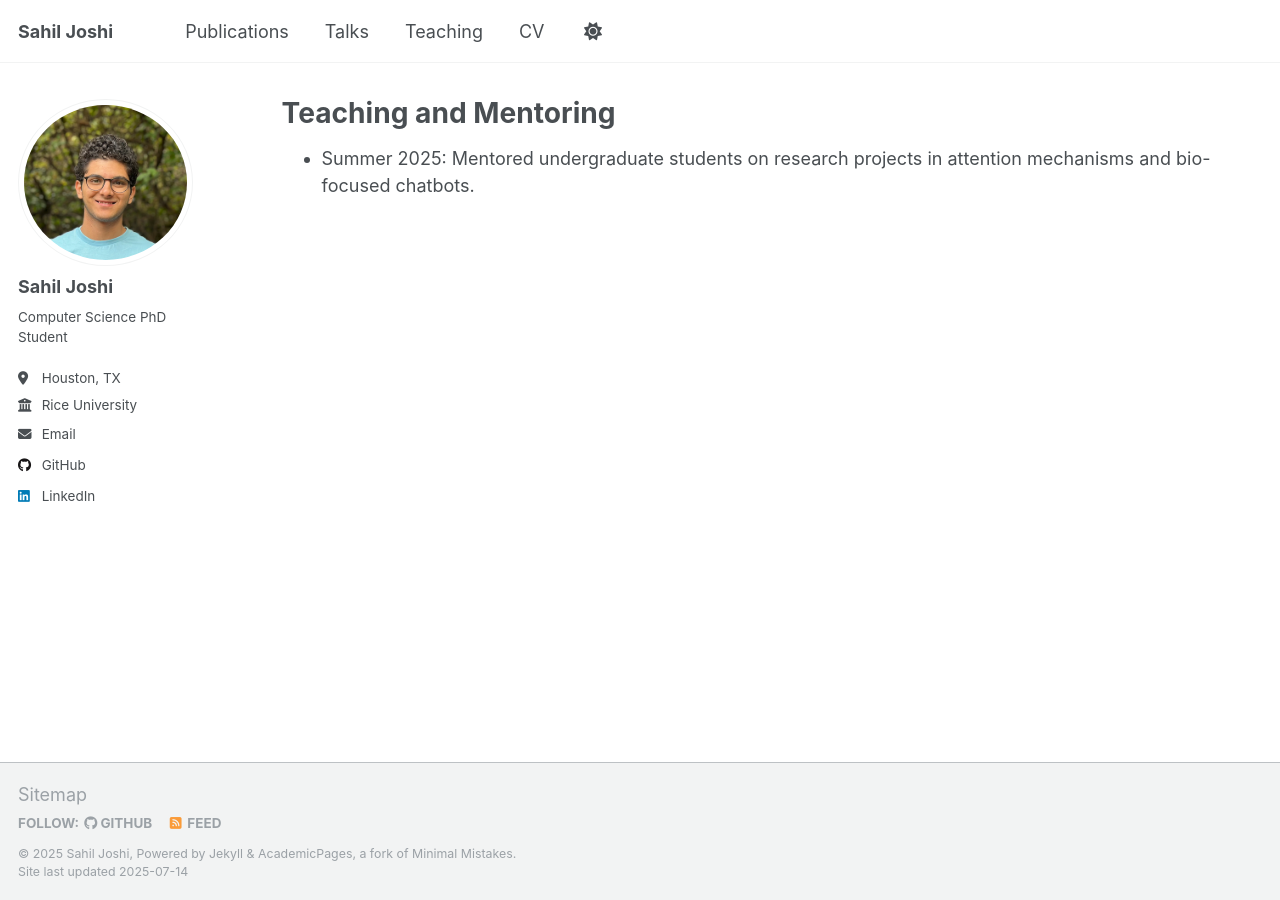
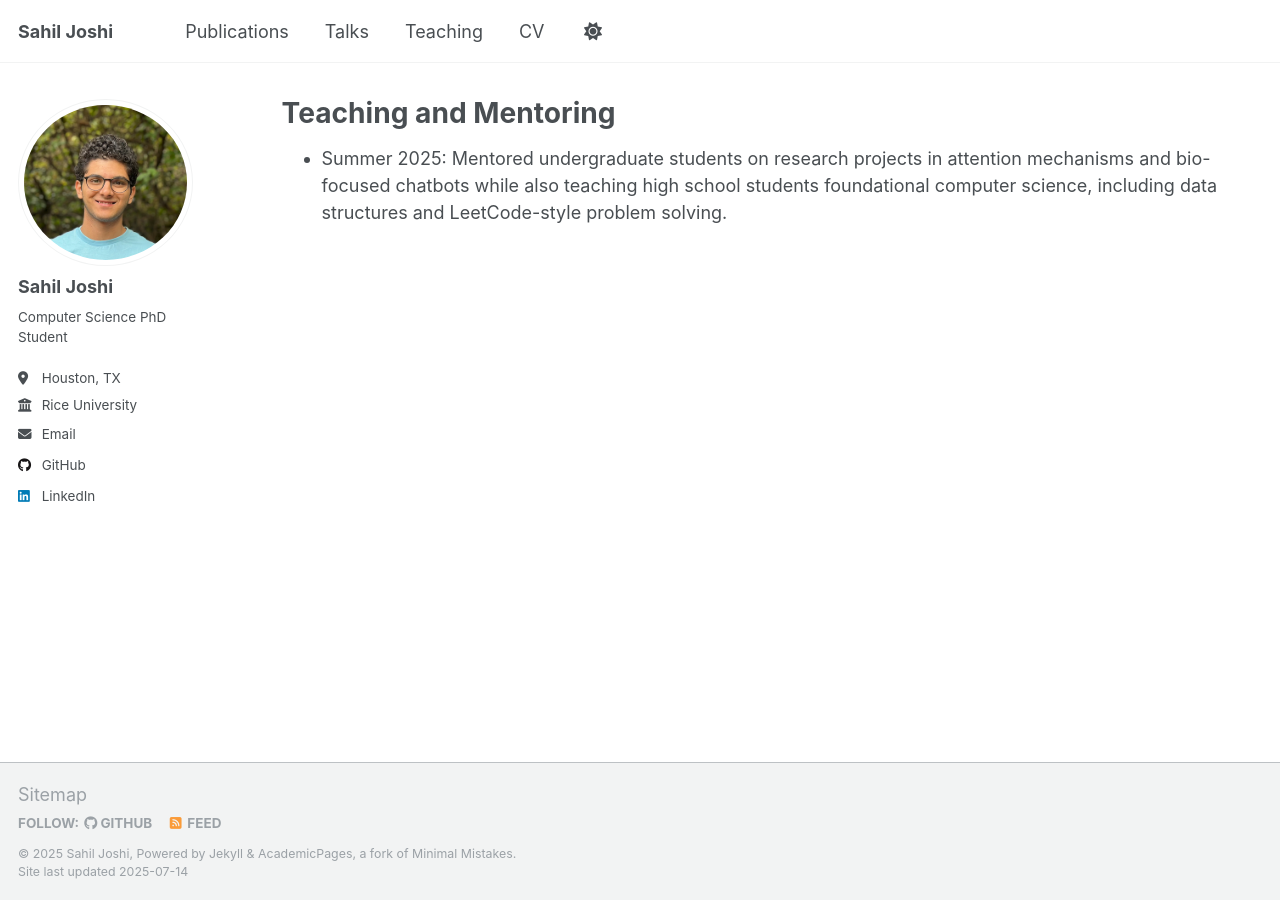
Before and after one commit to sahiljoshi515/sahiljoshi515.github.io, a Jekyll site: the page built from _pages/teaching1.md, in a window 1280 px wide. Built offline with Jekyll 4.4.1, drawn with Linux system fonts in a browser that asks for light colours.

Commit message:
Update teaching.md

```diff
--- a/_pages/teaching1.md
+++ b/_pages/teaching1.md
@@ -1,10 +1,10 @@
 ---
 layout: archive
 title: "Teaching and Mentoring"
-permalink: /teaching1/
+permalink: /teaching/
 author_profile: true
 redirect_from:
   - /teaching.html
 ---
 
-* Summer 2025: Mentored undergraduate students on research projects in attention mechanisms and bio-focused chatbots.
+* Summer 2025: Mentored undergraduate students on research projects in attention mechanisms and bio-focused chatbots while also teaching high school students foundational computer science, including data structures and LeetCode-style problem solving.
```
